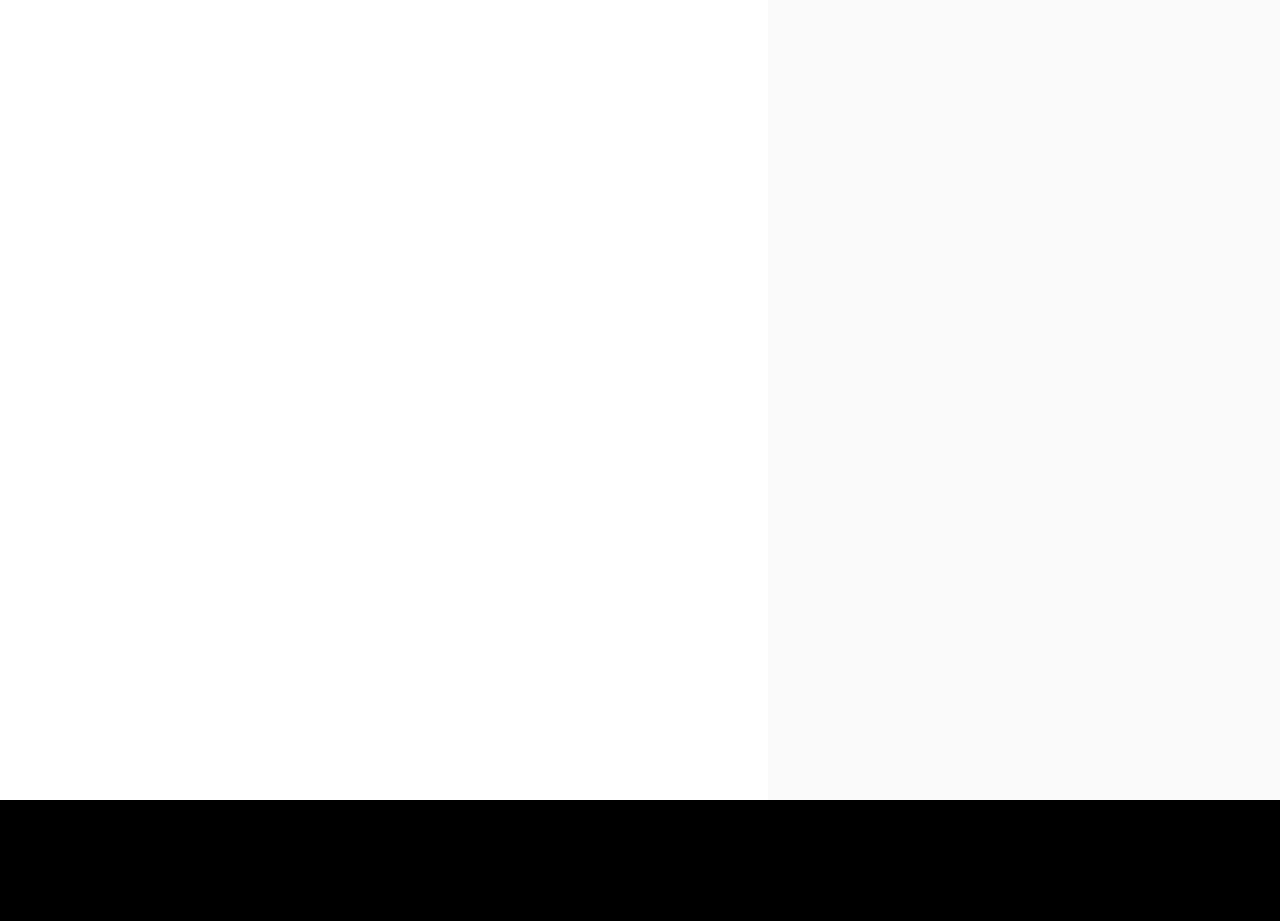
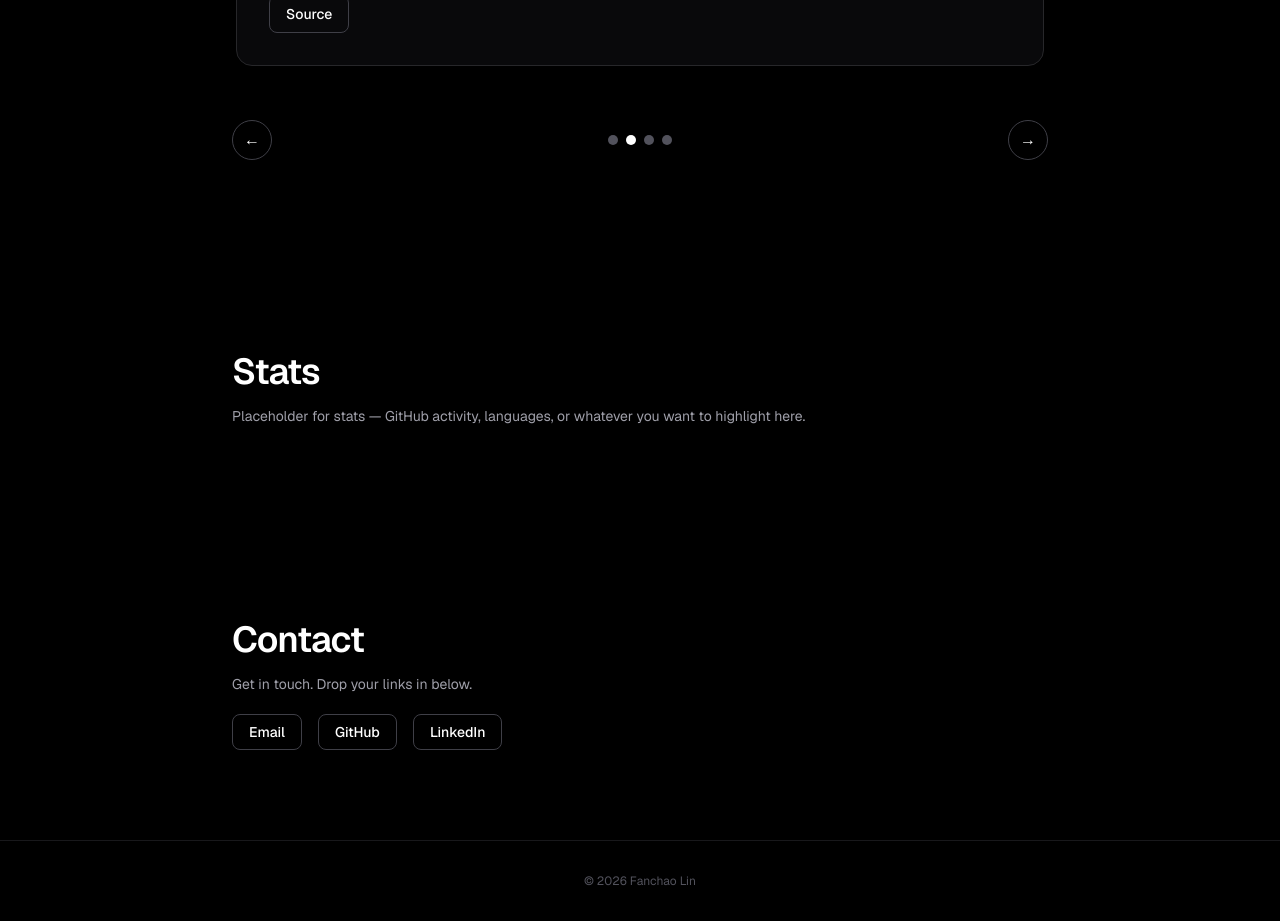
Before and after one commit to fanchao9/fanchao-ca, a Next.js app: page / in a window 1280 px wide. Shown: the part 1200-2121 px from the top of the page. Before the commit the page ends 2000 px from the top, so only its background shows below. Built offline with nearby package versions, Linux system fonts and the light colour scheme.

Commit message:
Reworked home page with bio, projects, contacts sections

```diff
--- a/app/page.tsx
+++ b/app/page.tsx
@@ -1,18 +1,88 @@
-import Image from "next/image";
 import Header from "./components/header";
+import Carousel from "./components/carousel";
 
 export default function Home() {
   return (
-    <div className="flex min-h-screen bg-zinc-50 font-sans dark:bg-black">
+    <div className="min-h-screen bg-black font-sans text-white">
       <Header />
-      <main className="flex min-h-500 w-full max-w-3xl flex-col items-center justify-between py-32 px-16 bg-white dark:bg-black sm:items-start">
-        <div className="flex flex-col items-center gap-6 text-center sm:items-start sm:text-left">
-          <h1 className="max-w-xs text-3xl font-semibold leading-10 tracking-tight text-black dark:text-zinc-50">
+
+      <main className="mx-auto w-full max-w-4xl px-6 sm:px-10">
+        {/* Hero */}
+        <section className="flex min-h-screen flex-col justify-center">
+          <h1 className="text-5xl font-semibold tracking-tight sm:text-7xl">
             Fanchao Lin
           </h1>
+          <p className="mt-6 max-w-xl text-base leading-7 text-zinc-400 sm:text-lg">
+            Placeholder bio goes here. A sentence or two about who you are, what
+            you build, and what you&apos;re interested in. Swap this out with
+            your own words whenever you&apos;re ready.
+          </p>
+        </section>
 
-        </div>
+        {/* Projects */}
+        <section id="projects" className="py-24">
+          <h2 className="text-3xl font-semibold tracking-tight sm:text-4xl">
+            Projects
+          </h2>
+          <p className="mt-3 text-sm text-zinc-400">
+            Things I&apos;m building and have built.
+          </p>
+          <div className="mt-10">
+            <Carousel />
+          </div>
+        </section>
+
+        {/* Stats */}
+        <section id="stats" className="py-24">
+          <h2 className="text-3xl font-semibold tracking-tight sm:text-4xl">
+            Stats
+          </h2>
+          <p className="mt-3 max-w-xl text-sm leading-6 text-zinc-400">
+            Placeholder for stats &mdash; GitHub activity, languages, or whatever
+            you want to highlight here.
+          </p>
+        </section>
+
+        {/* Contact */}
+        <section id="contact" className="py-24">
+          <h2 className="text-3xl font-semibold tracking-tight sm:text-4xl">
+            Contact
+          </h2>
+          <p className="mt-3 max-w-xl text-sm leading-6 text-zinc-400">
+            Get in touch. Drop your links in below.
+          </p>
+          <ul className="mt-6 flex flex-wrap gap-4">
+            <li>
+              <a
+                href="#"
+                className="rounded-lg border border-zinc-700 px-4 py-2 text-sm font-medium text-white transition hover:bg-zinc-900"
+              >
+                Email
+              </a>
+            </li>
+            <li>
+              <a
+                href="#"
+                className="rounded-lg border border-zinc-700 px-4 py-2 text-sm font-medium text-white transition hover:bg-zinc-900"
+              >
+                GitHub
+              </a>
+            </li>
+            <li>
+              <a
+                href="#"
+                className="rounded-lg border border-zinc-700 px-4 py-2 text-sm font-medium text-white transition hover:bg-zinc-900"
+              >
+                LinkedIn
+              </a>
+            </li>
+          </ul>
+        </section>
       </main>
+
+      <footer className="border-t border-zinc-900 py-8 text-center text-xs text-zinc-600">
+        &copy; {new Date().getFullYear()} Fanchao Lin
+      </footer>
     </div>
   );
 }
```
